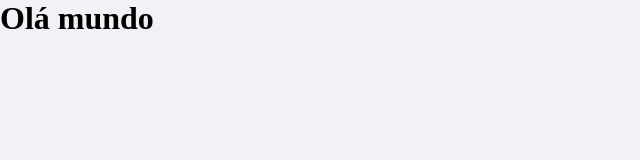
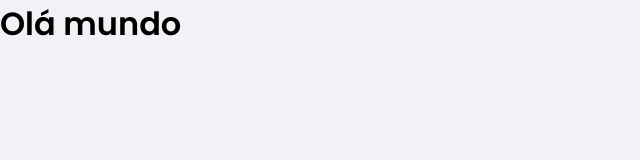
Before and after one commit to brunodsazevedo/react-finances, a React (Create React App) app: page / in a window 1280 px wide. Shown: the top 160 px of the page, without its empty margins (0-640 px from the left). Built offline with nearby package versions, Linux system fonts and the light colour scheme.

Commit message:
feito adiçao de fonts do google fonts e finalizando estrutura geral da aplicaçao

```diff
--- a/public/index.html
+++ b/public/index.html
@@ -1,10 +1,15 @@
 <!DOCTYPE html>
 <html lang="en">
   <head>
+    <link rel="preconnect" href="https://fonts.googleapis.com">
+    <link rel="preconnect" href="https://fonts.gstatic.com" crossorigin>
+
     <meta charset="utf-8" />
     <meta name="viewport" content="width=device-width, initial-scale=1" />
 
     <link rel="shortcut" href="favicon.png" type="image/png">
+
+    <link href="https://fonts.googleapis.com/css2?family=Poppins:ital,wght@0,600;1,400&display=swap" rel="stylesheet">
 
     <title>dtmoney</title>
   </head>
--- a/src/styles/global.ts
+++ b/src/styles/global.ts
@@ -35,6 +35,15 @@
         -webkit-font-smoothing: antialiased;
     }
 
+    body, input, textarea, button {
+        font-family: 'Poppins', sans-serif;
+        font-weight: 400;
+    }
+
+    h1, h2, h3, h4, h5, h6, strong {
+        font-weight: 600;
+    }
+
     button {
         cursor: pointer;
     }
```
